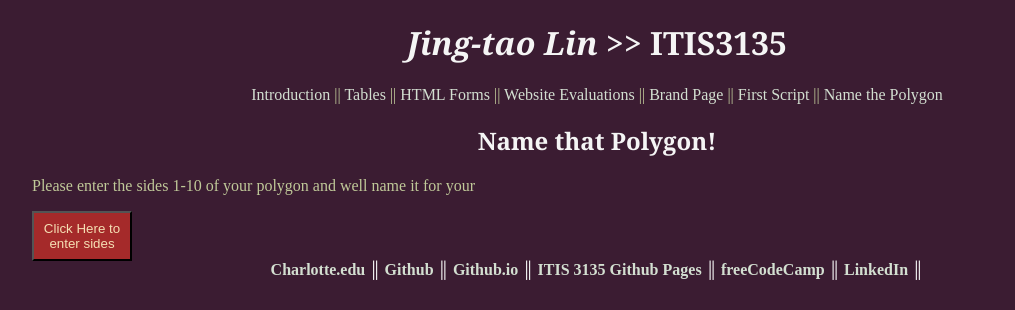
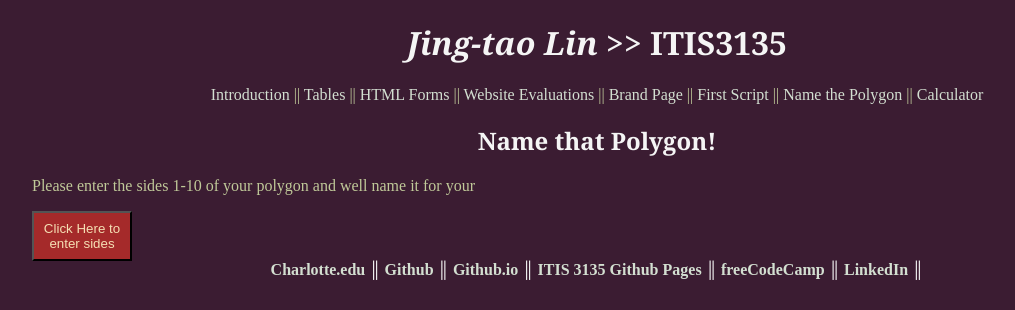
Before and after one commit to WesTheHuman2000/WesTheHuman2000.github.io, a plain HTML site: page itis3135/polygon.html in a window 1280 px wide. Shown: the top 310 px of the page, without its empty margins (43-1058 px from the left). Drawn offline with Linux system fonts and the light colour scheme.

Commit message:
Update polygon.html

```diff
--- a/itis3135/polygon.html
+++ b/itis3135/polygon.html
@@ -25,6 +25,8 @@
         <a href = "first-scripts.html">First Script</a>
         ||
         <a href = "polygon.html">Name the Polygon</a>
+        ||
+        <a href = "calculator_fcc.html">Calculator</a>
 	</nav>
 
 	<main>
```
